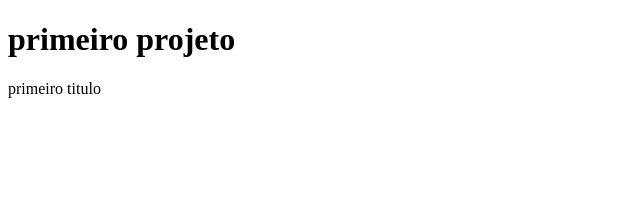
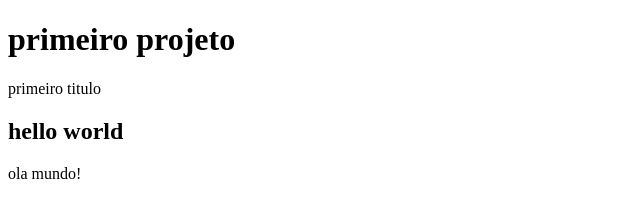
Before and after one commit to tupacfor/Primeiro-projeto-github, a plain HTML site: page index.html in a window 1280 px wide. Shown: the whole page, without its empty margins (0-640 px from the left). Drawn offline with Linux system fonts and the light colour scheme.

Commit message:
adicao de um novo titulo e paragrafo

```diff
--- a/index.html
+++ b/index.html
@@ -9,6 +9,7 @@
 <body>
     <h1>primeiro projeto</h1>
     <p>primeiro titulo</p>
-
+    <h2>hello world</h2>
+    <p>ola mundo!</p>
 </body>
 </html>
```
